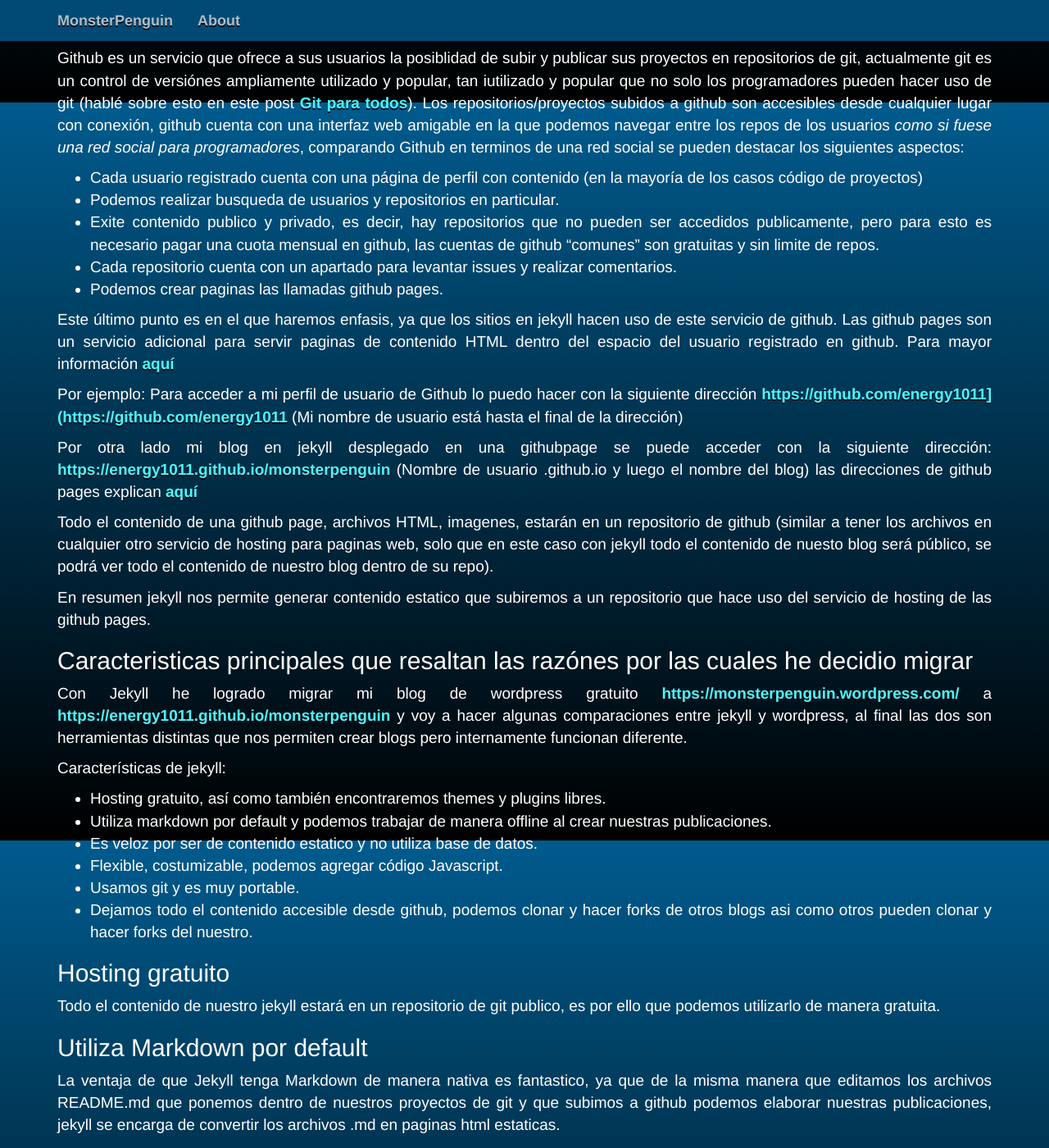
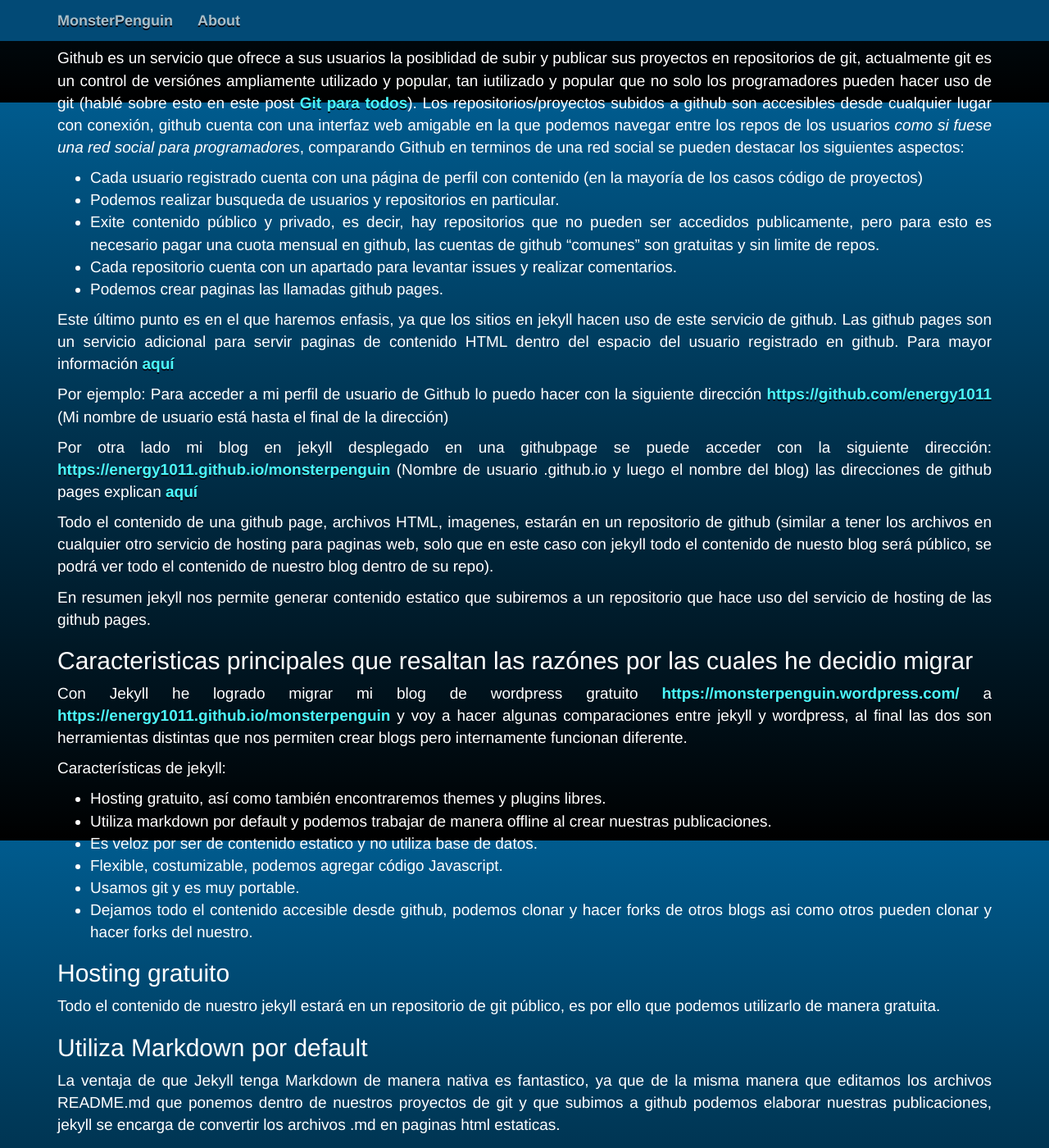
Before and after one commit to Energy1011/monsterpenguin, a Jekyll site: the page built from _posts/2016-11-28-migrando-de-wordpress-a-jekyll.md, in a window 1280 px wide and 1400 px high, scrolled down 775 px. Shown: the whole window at 82% size. Built offline with Jekyll 4.4.1, drawn with Linux system fonts in a browser that asks for light colours; nearby versions of some CDN libraries; some web fonts are replaced.

Commit message:
Add fix jekyll post

```diff
--- a/_posts/2016-11-28-migrando-de-wordpress-a-jekyll.md
+++ b/_posts/2016-11-28-migrando-de-wordpress-a-jekyll.md
@@ -20,28 +20,26 @@
 Para comprdender cómo funciona jekyll, primero tenemos que conocer sobre github y sus pages. Si aún no tienes claro el tema de github y sus pages lo explico a continuación, de lo contrario puedes saltar la explicación de github y pasar tranquilamente a las caracteristicas principales de jekyll.
 
 ## Github
-Github es un servicio que ofrece a sus usuarios la posiblidad de subir y publicar sus proyectos en repositorios de git, actualmente git es un control de versiónes ampliamente utilizado y popular, tan iutilizado y popular que no solo los programadores pueden hacer uso de git (hablé sobre esto en este post [Git para todos](https://energy1011.github.io/monsterpenguin/2017/03/30/git-para-todos.html)). Los repositorios/proyectos subidos a github son accesibles desde cualquier lugar con conexión, github cuenta con una interfaz web amigable en la que podemos navegar entre los repos de los usuarios *como si fuese una red social para programadores*, comparando Github en terminos de una red social se pueden destacar los siguientes aspectos:
+Github es un servicio que ofrece a sus usuarios la posiblidad de subir y publicar sus proyectos en repositorios de git, actualmente git es un control de versiónes ampliamente utilizado y popular, tan iutilizado y popular que no solo los programadores pueden hacer uso de git (hablé sobre esto en este post [Git para todos](https://energy1011.github.io/monsterpenguin/git/2017/03/30/git-para-todos.html)). Los repositorios/proyectos subidos a github son accesibles desde cualquier lugar con conexión, github cuenta con una interfaz web amigable en la que podemos navegar entre los repos de los usuarios *como si fuese una red social para programadores*, comparando Github en terminos de una red social se pueden destacar los siguientes aspectos:
 
 - Cada usuario registrado cuenta con una página de perfil con contenido (en la mayoría de los casos código de proyectos)
 - Podemos realizar busqueda de usuarios y repositorios en particular.
-- Exite contenido publico y privado, es decir, hay repositorios que no pueden ser accedidos publicamente, pero para esto es necesario pagar una cuota mensual en github, las cuentas de github "comunes" son gratuitas y sin limite de repos.
+- Exite contenido público y privado, es decir, hay repositorios que no pueden ser accedidos publicamente, pero para esto es necesario pagar una cuota mensual en github, las cuentas de github "comunes" son gratuitas y sin limite de repos.
 - Cada repositorio cuenta con un apartado para levantar issues y realizar comentarios.
 - Podemos crear paginas las llamadas github pages.
 
 Este último punto es en el que haremos enfasis, ya que los sitios en jekyll hacen uso de este servicio de github. Las github pages son un servicio adicional para servir paginas de contenido HTML dentro del espacio del usuario registrado en github. Para mayor información [aquí](https://pages.github.com/)
 
-Por ejemplo: Para acceder a mi perfil de usuario de Github lo puedo hacer con la siguiente dirección <https://github.com/energy1011](https://github.com/energy1011>  (Mi nombre de usuario está hasta el final de la dirección)
+Por ejemplo: Para acceder a mi perfil de usuario de Github lo puedo hacer con la siguiente dirección <https://github.com/energy1011>  (Mi nombre de usuario está hasta el final de la dirección)
 
 Por otra lado mi blog en jekyll desplegado en una githubpage se puede acceder con la siguiente dirección:
 <https://energy1011.github.io/monsterpenguin>
-(Nombre de usuario .github.io y luego el nombre del blog) las direcciones de github pages explican [aquí](wwww.google.com)
+(Nombre de usuario .github.io y luego el nombre del blog) las direcciones de github pages explican [aquí](https://help.github.com/articles/user-organization-and-project-pages/)
 
 Todo el contenido de una github page, archivos HTML, imagenes, estarán en un repositorio de github (similar a tener los archivos en cualquier otro servicio de hosting para paginas web, solo que en este caso con jekyll todo el contenido de nuesto blog será público, se  podrá ver todo el contenido de nuestro blog dentro de su repo).
 
 En resumen jekyll nos permite generar contenido estatico que subiremos a un repositorio que hace uso del servicio de hosting de las github pages.
 
-{% highlight python linenos %}
-{% endhighlight %}
 
 ## Caracteristicas principales que resaltan las razónes por las cuales he decidio migrar
 
@@ -56,7 +54,7 @@
 - Dejamos todo el contenido accesible desde github, podemos clonar y hacer forks de otros blogs asi como otros pueden clonar y hacer forks del nuestro.
 
 ## Hosting gratuito
-Todo el contenido de nuestro jekyll estará en un repositorio de git publico, es por ello que podemos utilizarlo de manera gratuita.
+Todo el contenido de nuestro jekyll estará en un repositorio de git público, es por ello que podemos utilizarlo de manera gratuita.
 
 ## Utiliza Markdown por default
 La ventaja de que Jekyll tenga Markdown de manera nativa es fantastico, ya que de la misma manera que editamos los archivos README.md que ponemos dentro de nuestros proyectos de git y que subimos a github podemos elaborar nuestras publicaciones, jekyll se encarga de convertir los archivos .md en paginas html estaticas.
```
Also changed, not shown: 2 other files.
